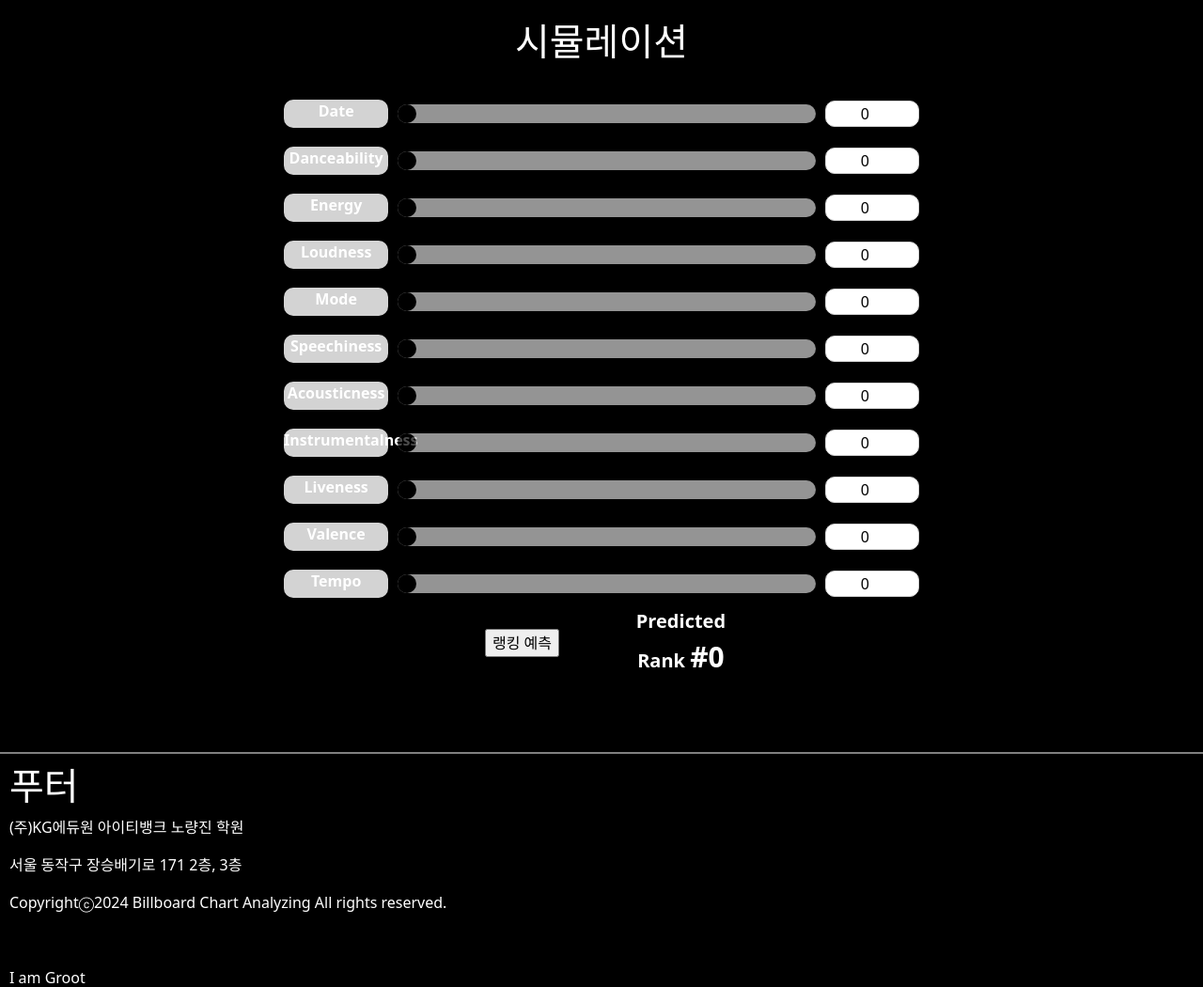
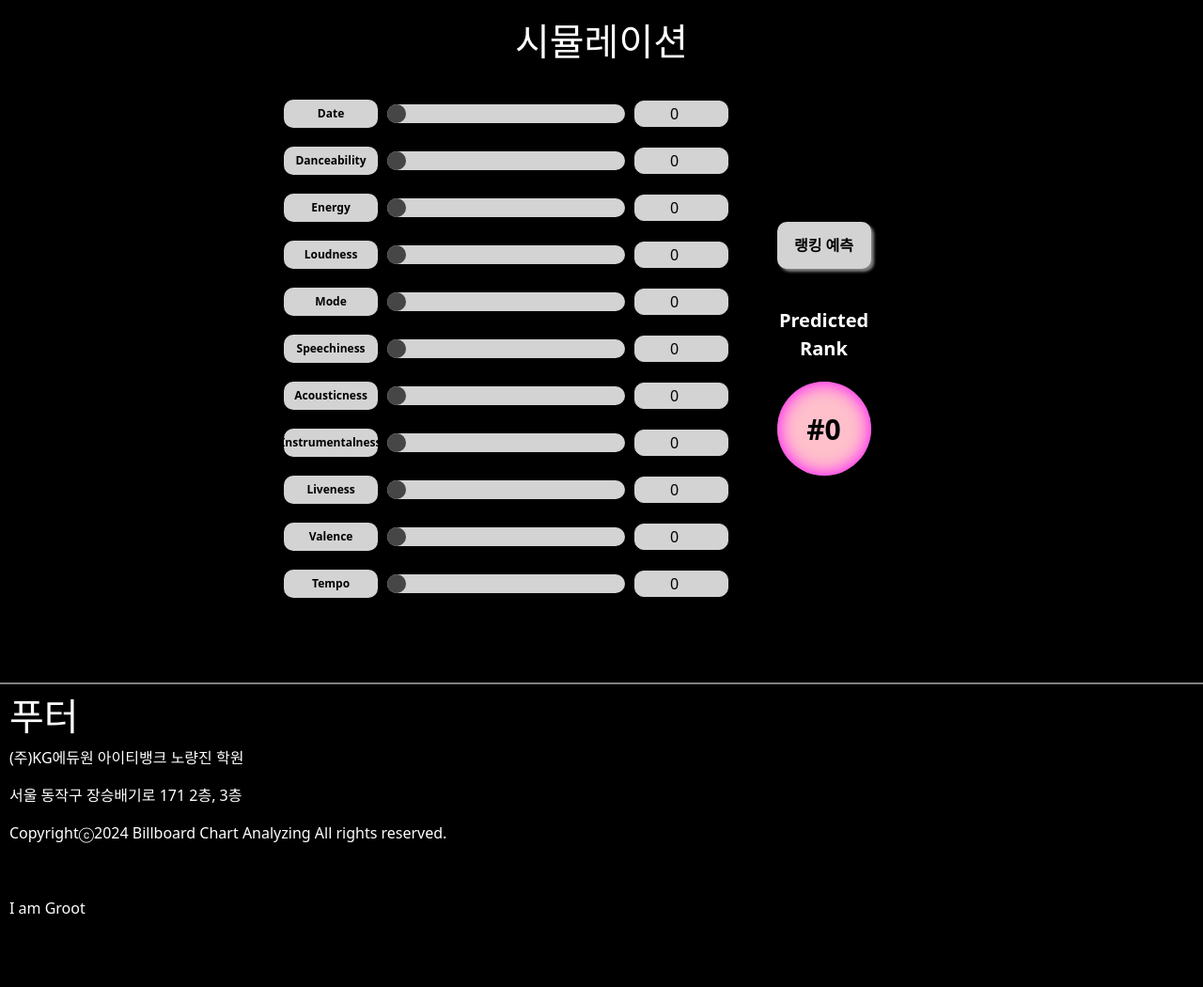
Before and after one commit to CG05/BillboardAnalitics, a Django app: page /simulation/ in a window 1280 px wide. Shown: the part 56-1106 px from the top of the page at 94% size. After the commit the page ends 1028 px from the top, so only its background shows below. Run offline with Django 5.2, Linux system fonts and the light colour scheme.

Commit message:
시뮬레이션 UI를 Fancy하게 변경

```diff
--- a/server/static/css/simulation/simulation.css
+++ b/server/static/css/simulation/simulation.css
@@ -1,6 +1,5 @@
 #wrapper {
     margin:0;
-    min-height: 80vh;
     width: 100%;
 }
 
@@ -11,6 +10,13 @@
 #body-wrapper {
     margin-left: 10%;
     width: 80%;
+    display: flex;
+    flex-direction: row;
+    margin-bottom: 80px;
+}
+
+#slider-section {
+    flex: 7;
 }
 
 .slider-wrapper {
@@ -25,10 +31,15 @@
     margin: 0;
     min-width: 100px;
     background-color: lightgray;
+    color: black;
+    font-size: 12px;
     height: 100%;
     text-align: center;
     font-weight: bold;
     border-radius: 10px;
+    display: flex;
+    justify-content: center;
+    align-items: center;
 }
 
 .slider-wrapper .slider {
@@ -38,15 +49,15 @@
     border-radius: 10px;
     background: #d3d3d3;
     outline: none;
-    opacity: 0.7;
     -webkit-transition: .2s;
     transition: opacity .2s;
     margin: 0 10px;
     cursor: pointer;
+    caret-color: transparent;
 }
 
 .slider-wrapper .slider:hover {
-    opacity: 1;
+    background: white;
 }
 
 .slider-wrapper .slider::-webkit-slider-thumb {
@@ -55,7 +66,7 @@
     width: 20px;
     height: 20px;
     border-radius: 10px;
-    background: black;
+    background: rgb(70, 70, 70);
     cursor: pointer;
 }
 
@@ -67,26 +78,93 @@
 .slider-wrapper .input {
     flex: 1;
     max-width: 100px;
+    background-color: #d3d3d3;
     border: lightgrey 1px solid;
     border-radius: 10px;
     text-align: center;
 }
+
+.slider-wrapper .input:hover {
+    background-color: white;
+    transition: .2s;
+}
+
 .slider-wrapper .input:focus {
     outline: none;
     border: pink solid 2px;
 }
 
-#simulation-bottom {
-    width: 50%;
+#result-section {
+    flex: 3;
+    display: flex;
+    flex-direction: column;
+    justify-content: center;
+    align-items: center;
 }
+
 #rank-button {
-    outline: none;
+    width: 100px;
+    height: 50px;
+    background-color: #d3d3d3;
+    border-radius: 10px;
+    box-shadow: none;
+    border: none;
+    margin-bottom: 40px;
+    font-weight: bolder;
+    box-shadow: gray 3px 3px 3px;
 }
+
+#rank-button:hover {
+    background-color: white;
+    transition: .2s;
+}
+
+#rank-button:active {
+    position: relative;
+    top: 3px;
+    left: 3px;
+    background-color: gray;
+    box-shadow: none;
+    transition: .5s;
+}
+
 #rank-label {
     font-size: 20px;
     font-weight: bold;
+    margin-bottom: 20px;
+    text-align: center;
+    display: flex;
+    justify-content: center;
+    align-items: center;
 }
 #rank-num {
+    background-color: pink;
+    width: 100px;
+    height: 100px;
+    color:black;
+    border-radius: 50px;
     font-size: 30px;
     font-weight: bolder;
+    display: flex;
+    justify-content: center;
+    align-items: center;
+    box-shadow: inset 0 0 20px magenta;
 }
+
+@media (max-width: 1000px) {
+    #body-wrapper {
+        flex-direction: column;
+        margin-left: 0;
+        width: 100%;
+        margin-bottom: 80px;
+    }
+
+    #slider-section, #result-section {
+        flex: 1;
+        width: 100%;
+    }
+
+    #result-section {
+        margin-top: 20px;
+    }
+}
--- a/server/static/css/template.css
+++ b/server/static/css/template.css
@@ -1,6 +1,7 @@
 /* 탬플릿에 적용되는 CSS */
 #content-wrapper {
-    min-height: 100vh;
+    /* 헤더와 푸터를 제외한 컨텐츠의 최소 높이는 화면 전체 높이에서 푸터 높이를 뺀 값 */
+    min-height: 100vh - 300px;
     margin-top: 56px;
     width: 66vw;
     margin-left: 17vw;
--- a/server/templates/simulation/simulation.html
+++ b/server/templates/simulation/simulation.html
@@ -14,8 +14,10 @@
     <div id="top-wrapper">
         <h1 class="text-center">시뮬레이션</h1>
     </div>
+    <form method="post" action="/simulation/" name="rank_simulation"> {% csrf_token %}
         <div id="body-wrapper">
-        <form method="post" action="/simulation/" name="rank_simulation"> {% csrf_token %}
+
+            <div id="slider-section">
                 <div class="slider-wrapper">
                     <div class="label">Date</div>
                     <input type="range" id="date" name="date" min="0" max="834" step="1" value="{{date_input}}" class="slider">
@@ -71,18 +73,18 @@
                     <input type="range" id="tempo" name="tempo" min="0" max="7916" step="1" value="{{tempo_input}}" class="slider">
                     <input type="number" id="temponum" name="temponum" min="0" max="7916" step="1" value="{{tempo_input}}" class="input">
                 </div>
-            <div class="container text-center" id="simulation-bottom">
-                <div class="row align-items-center">
-                  <div class="col">
+            </div>
+            <div id="result-section">
                 <input id="rank-button" type="submit" value="랭킹 예측">
-                  </div>
-                  <div class="col">
-                    <span id="rank-label">Predicted Rank </span><span id="rank-num">#{{rank}}</span>
-                  </div>
+                <div id="rank-label">Predicted<br>Rank </div>
+                {% if rank != 0 and rank <= 10 %}
+                    <div id="rank-num" class="text-center align-middle" style="color:deeppink">#{{rank}}</div>
+                {% else %}
+                    <div id="rank-num" class="text-center align-middle">#{{rank}}</div>
+                {% endif %}
             </div>
         </div>
     </form>
-    </div>
 </div>
 <script>
     /* 슬라이더와 입력칸의 값을 동기화 */
```
Lines whose indentation alone changed are shown as unchanged.
